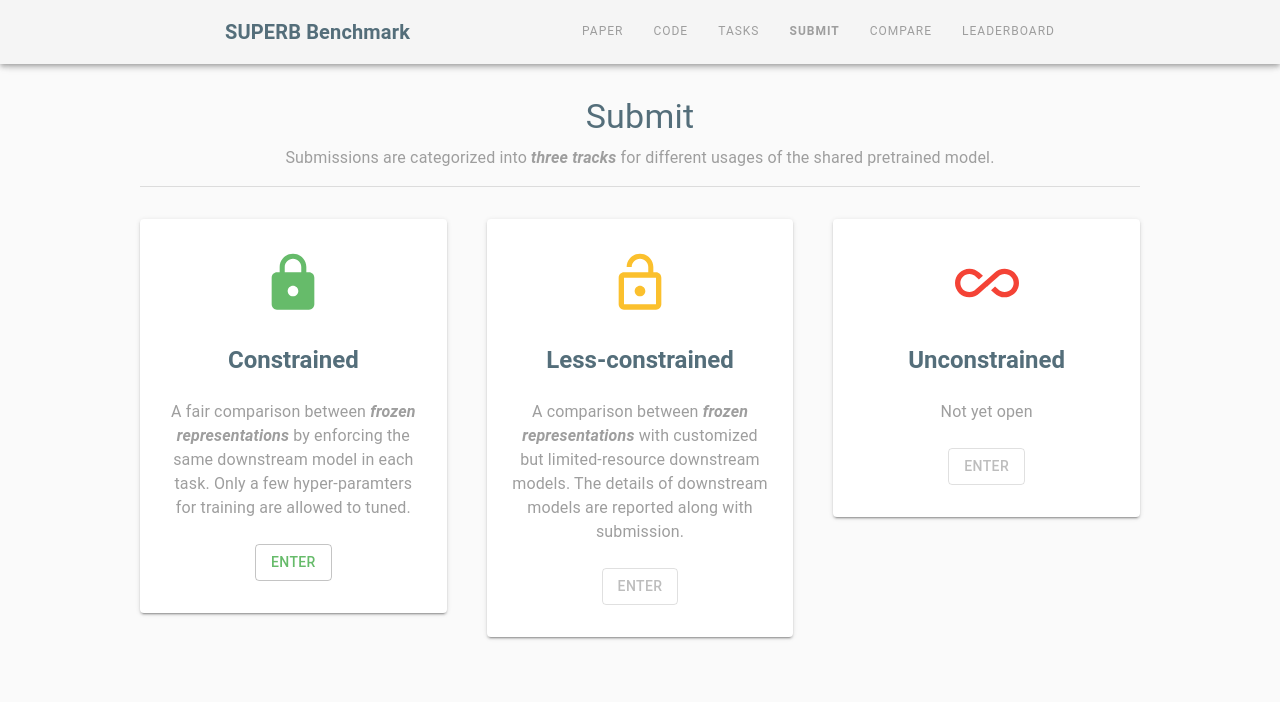
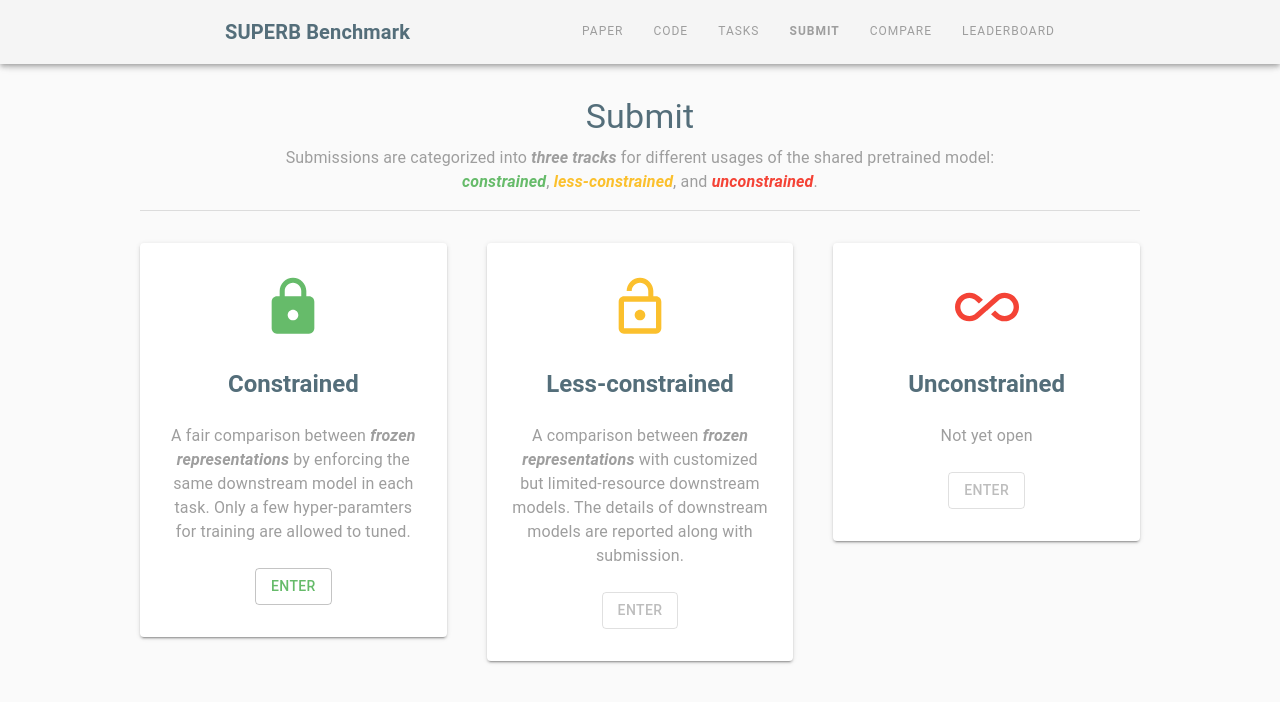
Before and after one commit to superbbenchmark/website-react, a React (Create React App) app: page /submit in a window 1280 px wide. Shown: the top 702 px of the page. Built offline with nearby package versions, Linux system fonts and the light colour scheme.

Commit message:
update submit description

```diff
--- a/src/Submit.js
+++ b/src/Submit.js
@@ -37,7 +37,21 @@ export default function Submit(props) {
                 title="Submit"
                 description={
                   <span>
-                    Submissions are categorized into <Strong>three tracks</Strong> for different usages of the shared pretrained model.
+                    Submissions are categorized into <Strong>three tracks</Strong> for different usages of the shared pretrained model:
+                    {` `}
+                    {
+                      tracks.map(({ name, color }, index) => (
+                        <span>
+                          {index < tracks.length - 1 ? `` : ` and `}
+                          <Box component="span" color={color}>
+                            <Strong>
+                              {`${name}`}
+                            </Strong>
+                          </Box>
+                          {index < tracks.length - 1 ? `, ` : `.`}
+                        </span>
+                      ))
+                    }
                   </span>
                 }
               />
```
